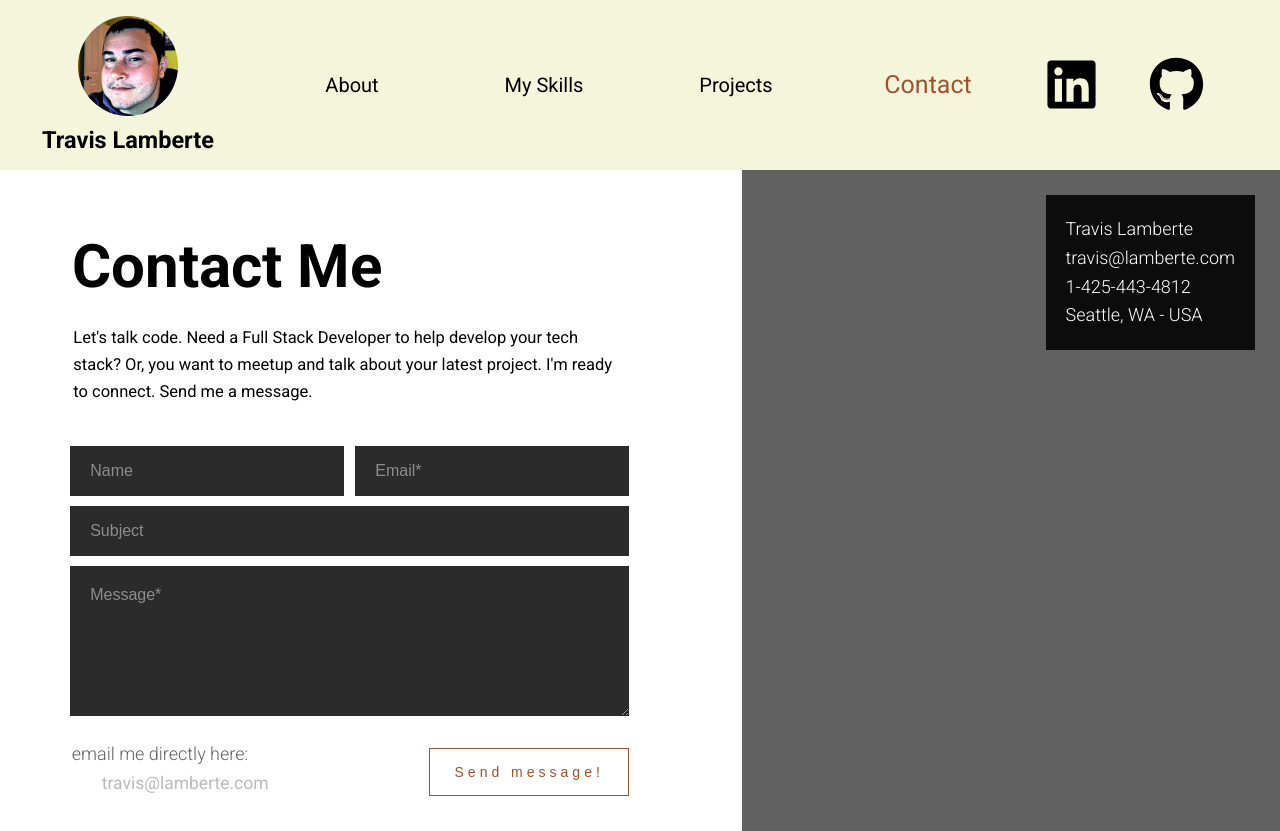
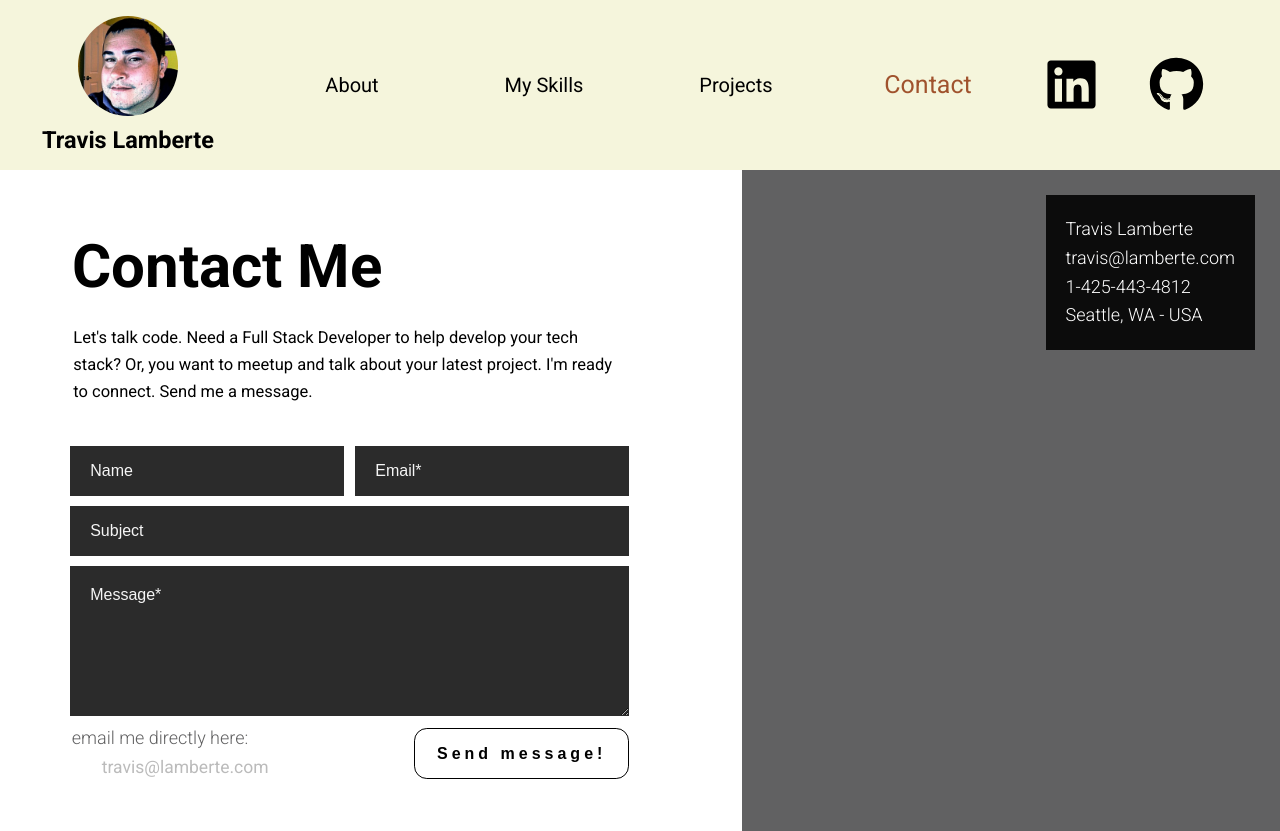
Before and after one commit to seattletravis/portfolio, a React (Create React App) app: page /contact in a window 1280 px wide. Built offline with nearby package versions, Linux system fonts and the light colour scheme.

Commit message:
button styles

```diff
--- a/src/6-Contact/Contact.js
+++ b/src/6-Contact/Contact.js
@@ -21,12 +21,6 @@ function Contact() {
 			background: 'beige',
 			backdrop: `rgba(0,0,0,0.5)`,
 			confirmButtonColor: 'sienna',
-
-			// title: 'Your message has been sent',
-			// color: '#f5f5f5',
-			// icon: 'success',
-			// background: '#444',
-			// backdrop: `rgba(0,0,0,0.5)`,
 		});
 		emailjs
 			.sendForm(
--- a/src/6-Contact/contact.css
+++ b/src/6-Contact/contact.css
@@ -122,7 +122,7 @@
 .contact-form input[type='text']::placeholder,
 .contact-form input[type='email']::placeholder,
 .contact-form textarea::placeholder {
-	color: #8d8d8d;
+	color: whitesmoke;
 }
 .contact-form input[type='text'],
 .contact-form input[type='email'] {
@@ -180,7 +180,7 @@
 .contact-item textarea:focus + .contact-after::after {
 	width: 100%;
 }
-.contact-form button {
+/* .contact-form button {
 	position: relative;
 	display: block;
 	float: right;
@@ -191,17 +191,37 @@
 	height: 48px;
 	width: 200px;
 	background-color: transparent;
-	border: 1px solid sienna;
-	color: sienna;
+	border: 1px solid black;
+	border-radius: 1vw;
+	color: black;
 	text-align: center;
 	cursor: pointer;
 	overflow: hidden;
 	transition: 0.4s ease-out all;
+} */
+.contact-form button {
+	font-weight: 700;
+	position: relative;
+	display: block;
+	float: right;
+	font-size: 16px;
+	line-height: 50px;
+	letter-spacing: 4px;
+	height: 51.5px;
+	width: 215px;
+	background-color: transparent;
+	border: 1px solid black;
+	border-radius: 1vw;
+	color: black;
+	text-align: center;
+	cursor: pointer;
+	overflow: hidden;
+	transition: 0.3s ease-out all;
 }
 .contact-form button:hover {
-	color: #1f1f1f;
+	color: sienna;
 }
-.contact-form button:after {
+/* .contact-form button:after {
 	background: #fff;
 	content: '';
 	height: 200px;
@@ -211,6 +231,19 @@
 	transform: rotate(-45deg);
 	transition: all 0.8s cubic-bezier(0.19, 1, 0.22, 1);
 	width: 325px;
+	z-index: -10;
+} */
+.contact-form button:after {
+	background: beige;
+	color: sienna;
+	content: '';
+	height: 220px;
+	left: -350px;
+	position: absolute;
+	top: -100px;
+	transform: rotate(-45deg);
+	transition: all 0.3s cubic-bezier(0.19, 1, 0.22, 1);
+	width: 350px;
 	z-index: -10;
 }
 .contact-form button:hover:after {
@@ -355,7 +388,15 @@
 	opacity: 0;
 	transform: translate3d(100%, 0, 0);
 	animation: contactSldRight 1s ease 1.25s forwards;
+	background-color: sienna;
 }
+.contactForm6:hover {
+	background-color: sienna;
+}
+.contactForm6:after {
+	background-color: sienna;
+}
+
 .contactForm7 {
 	opacity: 0;
 	left: -10rem;
```
